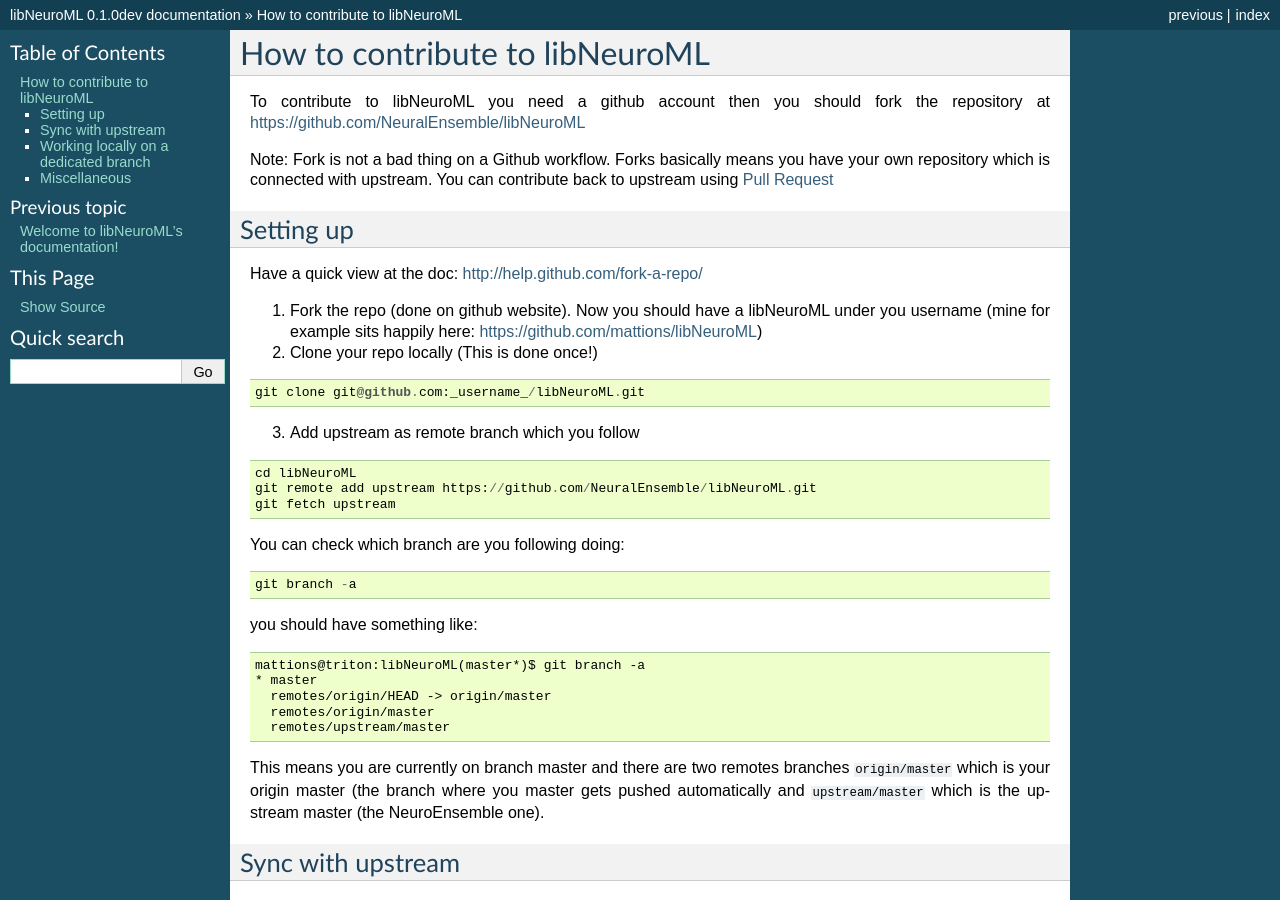
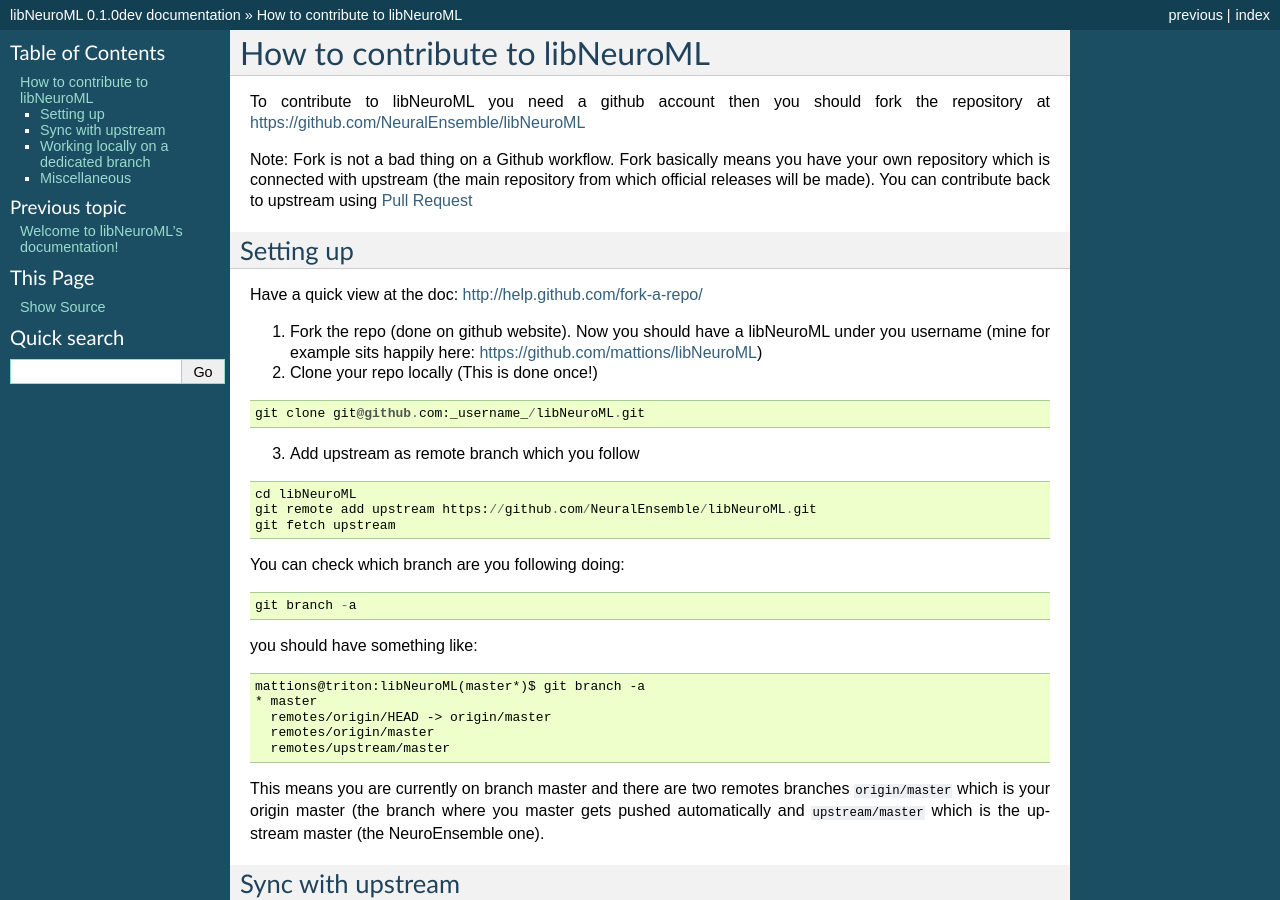
Before and after one commit to NeuralEnsemble/libNeuroML, a Sphinx documentation site: the page built from doc/how_to_contribute.txt, in a window 1280 px wide and 900 px high. Built offline with Sphinx 7.4.7, drawn with Linux system fonts in a browser that asks for light colours; formulas are drawn with MathJax 3.

Commit message:
Testing online editing. This is cool...

```diff
--- a/doc/how_to_contribute.txt
+++ b/doc/how_to_contribute.txt
@@ -4,8 +4,9 @@
 To contribute to libNeuroML you need a github account then you should
 fork the repository at https://github.com/NeuralEnsemble/libNeuroML
 
-Note: Fork is not a bad thing on a Github workflow. Forks basically
-means you have your own repository which is connected with upstream. You
+Note: Fork is not a bad thing on a Github workflow. Fork basically
+means you have your own repository which is connected with upstream
+(the main repository from which official releases will be made). You
 can contribute back to upstream using `Pull Request`_
 
 Setting up
```
